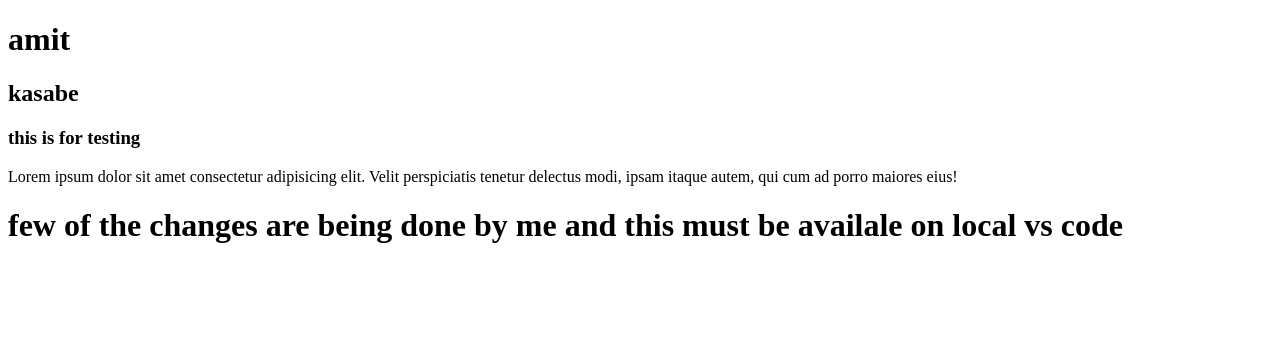
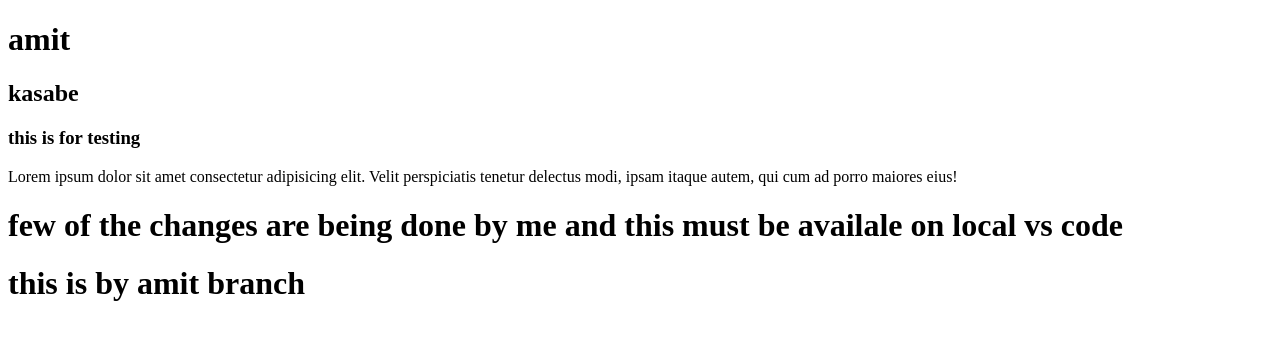
Before and after one commit to amitskasabe/testcodeseedrepo, a plain HTML site: page index.html in a window 1280 px wide. Drawn offline with Linux system fonts and the light colour scheme.

Commit message:
changes by amit

```diff
--- a/index.html
+++ b/index.html
@@ -12,5 +12,7 @@
     <p>Lorem ipsum dolor sit amet consectetur adipisicing elit. Velit perspiciatis tenetur delectus modi, ipsam itaque autem, qui cum ad porro maiores eius!</p>
 
     <h1> few of the changes are being done by me and this must be availale on local vs code</h1>
+
+    <h1>this is by amit branch</h1>
 </body>
 </html>
```
Also changed, not shown: amit.txt (added).
